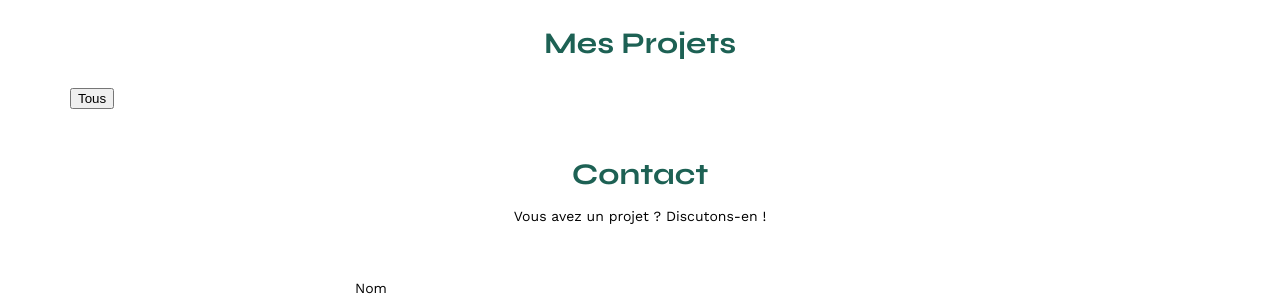
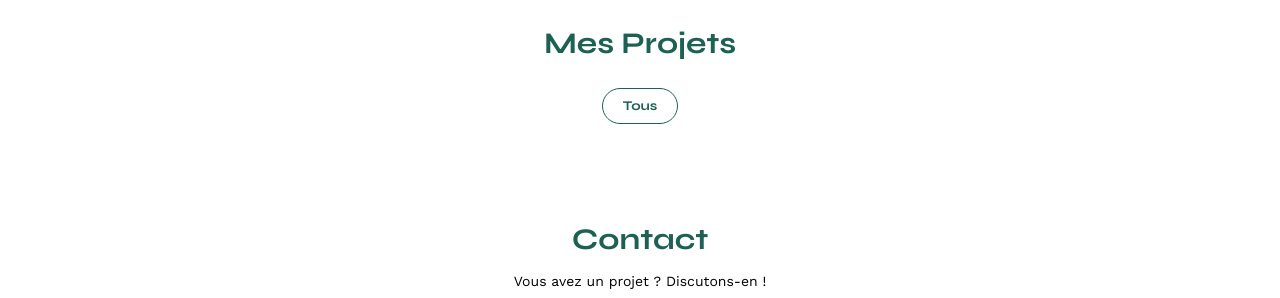
Before and after one commit to Fred3386/Projet-3, a plain HTML site: page FrontEnd/index.html in a window 1280 px wide. Shown: the part 507-805 px from the top of the page. Drawn offline with nearby package versions, Linux system fonts and the light colour scheme; no server answers.

Commit message:
Ajout CSS button

```diff
--- a/FrontEnd/assets/style.css
+++ b/FrontEnd/assets/style.css
@@ -125,6 +125,23 @@ li:hover {
 	text-align: center;
 	margin-bottom: 1em;
 }
+
+.filters {
+	display: flex;
+	justify-content: center;
+	margin-bottom: 50px;
+}
+
+.filters button {
+	font-family: 'Syne';
+	font-weight: 700;
+	color: #1D6154;
+	background-color: white;
+	border: 1px solid #1D6154;
+	padding: 9px 20px;
+	margin: 0 5px;
+	border-radius: 60px ;
+}
 .gallery {
 	width: 100%;
 	display: grid;
@@ -139,7 +156,7 @@ li:hover {
 }
 #contact {
 	width: 50%;
-margin: auto;
+	margin: auto;
 }
 #contact > * {
 	text-align: center;
```
